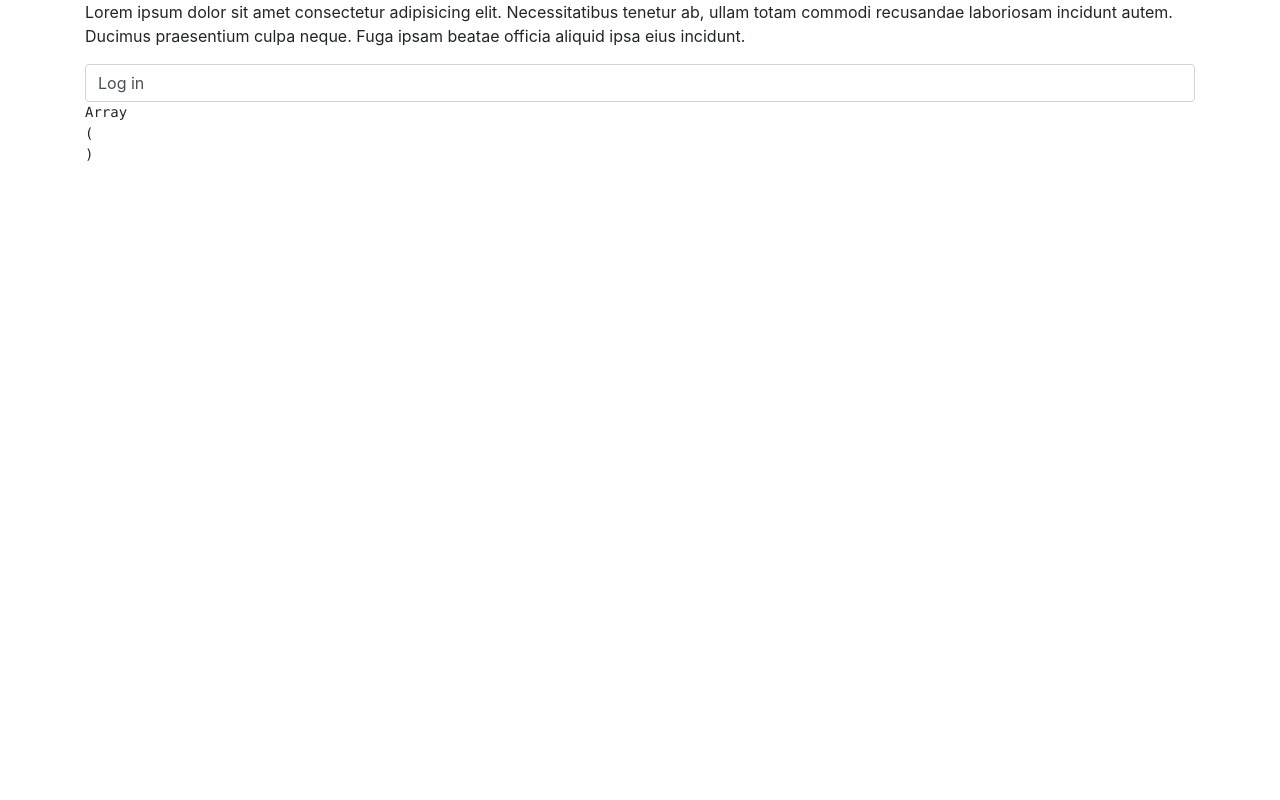
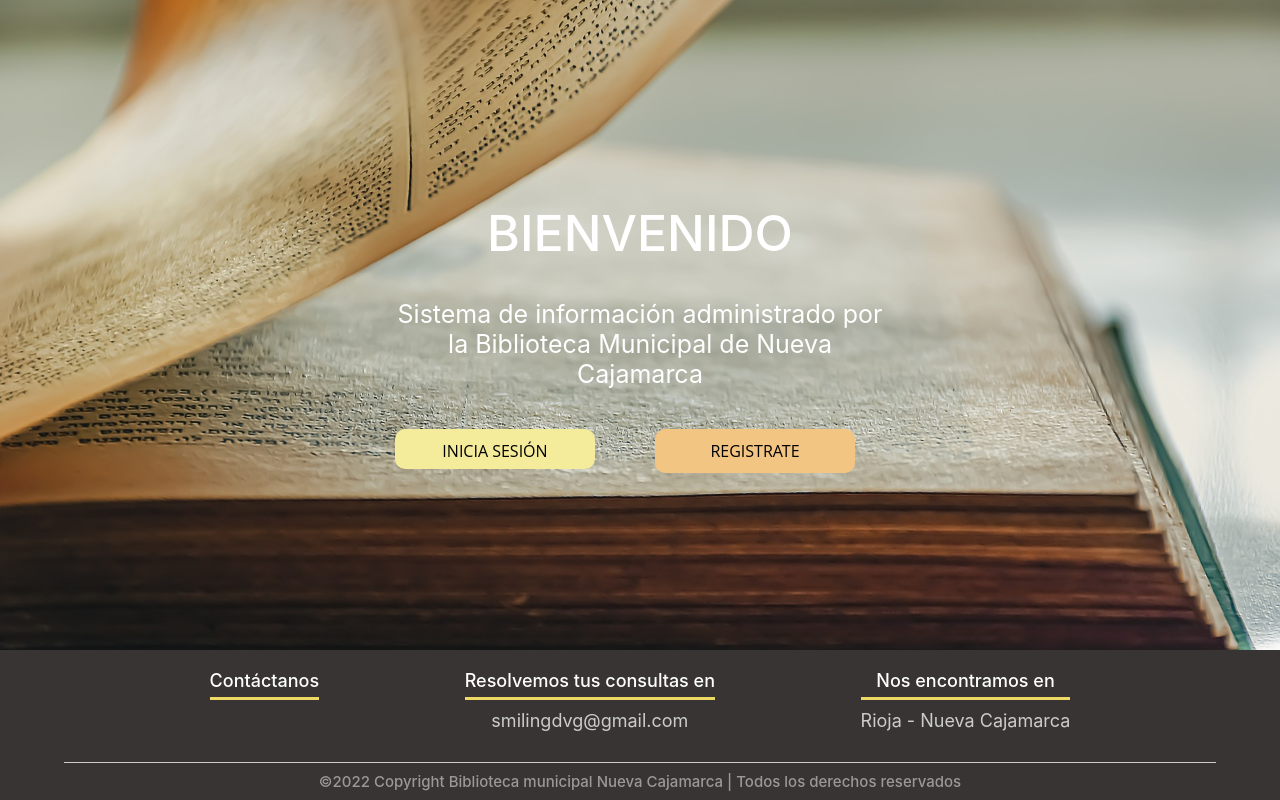
Before and after one commit to LeenhCraft/estructuraMVC, a PHP site: page / in a window 1280 px wide. Run offline with PHP 8.4, Linux system fonts and the light colour scheme; some libraries are stand-ins or nearby versions.

Commit message:
web actualizada

```diff
--- /dev/null
+++ b/Assets/css/styles.css
@@ -0,0 +1,356 @@
+/*! normalize.css v8.0.1 | MIT License | github.com/necolas/normalize.css */
+html {
+    line-height: 1.15;
+    -webkit-text-size-adjust: 100%
+}
+
+body {
+    margin: 0
+}
+
+main {
+    display: block
+}
+
+h1 {
+    font-size: 2em;
+    margin: .67em 0
+}
+
+hr {
+    box-sizing: content-box;
+    height: 0;
+    overflow: visible
+}
+
+pre {
+    font-family: monospace, monospace;
+    font-size: 1em
+}
+
+a {
+    background-color: transparent
+}
+
+abbr[title] {
+    border-bottom: none;
+    text-decoration: underline;
+    text-decoration: underline dotted
+}
+
+b, strong {
+    font-weight: bolder
+}
+
+code, kbd, samp {
+    font-family: monospace, monospace;
+    font-size: 1em
+}
+
+small {
+    font-size: 80%
+}
+
+sub, sup {
+    font-size: 75%;
+    line-height: 0;
+    position: relative;
+    vertical-align: baseline
+}
+
+sub {
+    bottom: -.25em
+}
+
+sup {
+    top: -.5em
+}
+
+img {
+    border-style: none
+}
+
+button, input, optgroup, select, textarea {
+    font-family: inherit;
+    font-size: 100%;
+    line-height: 1.15;
+    margin: 0
+}
+
+button, input {
+    overflow: visible
+}
+
+button, select {
+    text-transform: none
+}
+
+[type=button], [type=reset], [type=submit], button {
+    -webkit-appearance: button
+}
+
+[type=button]::-moz-focus-inner, [type=reset]::-moz-focus-inner, [type=submit]::-moz-focus-inner, button::-moz-focus-inner {
+    border-style: none;
+    padding: 0
+}
+
+[type=button]:-moz-focusring, [type=reset]:-moz-focusring, [type=submit]:-moz-focusring, button:-moz-focusring {
+    outline: 1px dotted ButtonText
+}
+
+fieldset {
+    padding: .35em .75em .625em
+}
+
+legend {
+    box-sizing: border-box;
+    color: inherit;
+    display: table;
+    max-width: 100%;
+    padding: 0;
+    white-space: normal
+}
+
+progress {
+    vertical-align: baseline
+}
+
+textarea {
+    overflow: auto
+}
+
+[type=checkbox], [type=radio] {
+    box-sizing: border-box;
+    padding: 0
+}
+
+[type=number]::-webkit-inner-spin-button, [type=number]::-webkit-outer-spin-button {
+    height: auto
+}
+
+[type=search] {
+    -webkit-appearance: textfield;
+    outline-offset: -2px
+}
+
+[type=search]::-webkit-search-decoration {
+    -webkit-appearance: none
+}
+
+::-webkit-file-upload-button {
+    -webkit-appearance: button;
+    font: inherit
+}
+
+details {
+    display: block
+}
+
+summary {
+    display: list-item
+}
+
+template {
+    display: none
+}
+
+[hidden] {
+    display: none
+}
+
+
+
+.contenedor {
+    display: flex;
+    /*flexibilizar las cajas o div*/
+    max-width: 100%;
+    /*ancho*/
+    height: calc(100vh - 150px);
+    /*en cada pantalla va a ocupar el 80 percent de esa pantalla*/
+    background-image: url(../img/book1.jpg);
+    background-repeat: no-repeat;
+    background-size: cover;
+    /*para que la imagen ocupe todo nuestro contenedor*/
+    background-position: center;
+    /*imagen alineado a la izquierda*/
+}
+
+.wrap {
+    max-width: 1000px;
+    /*esto e spara q no ocupe de ancho a ancho*/
+    margin: 0 auto;
+    /*para que el contenido se centre*/
+    height: 100%;
+    /*lo que el texto nos de de alto*/
+    display: flex;
+    flex-flow: row wrap;
+    /*para q sea flexible cuando el tamao de las pantallas sean chicas*/
+    justify-content: center;
+    /*alineado a la izquierda*/
+}
+
+.box {
+    flex-basis: 50%;
+    /*el tamaño que va ocupar esta caja*/
+    color: white;
+    /*o fff*/
+    text-align: center;
+    align-self: center;
+
+}
+
+span {
+    font-size: 18px;
+    /*tamaño d eletra*/
+    letter-spacing: 2px;
+    /*para q las letras se separen*/
+    font-weight: 300;
+
+}
+
+h1 {
+    /*o puede ser así también .contenedor .warp .box .h1*/
+    font-size: 50px;
+    /*tamaño d eletra*/
+    line-height: .9;
+    /*alto entre linea desde 0 hasta 1 punto y algo*/
+    padding-bottom: 10px;
+    /*para q se separe abajo de lo que va a ver del h1*/
+
+}
+
+p {
+    font-size: 25px;
+    line-height: 1.2;
+
+}
+
+.botones {
+    display: flex;
+    margin-top: 40px;
+    /*para que los botones se despeguen de lo dearriba*/
+    flex-flow: row wrap;
+    font-family: 'Open Sans';
+}
+
+.btn1 {
+    flex-basis: 40%;
+    background-color: #f4eb9b;
+    border: none;
+    border-radius: 10px;
+    /*para q los bordes queden resondeados*/
+    /*padding: 10px 40px 10px 40px;arriba - derecha - abajo - izquierda*/
+    padding: 10px 20px;
+    margin-left: 5px;
+    text-align: center;
+    text-decoration: none;
+    /*para q se le quiten las rayitas que tiene debajo*/
+    color: black;
+    cursor: pointer;
+    transition: .3s ease;
+    width: 160px;
+    height: 40px;
+
+}
+
+.btn1:hover {
+    /*para efectos en el botón*/
+    /* background-color: rgb(255, 255,255, .3);transparencia de 3*/
+    background-color: #fff;
+}
+
+.btn2 {
+    flex-basis: 40%;
+    background-color: #f2c583;
+    border-radius: 10px;
+    /*para q los bordes queden resondeados*/
+    /*padding: 10px 30px 10px 30px;arriba - derecha - abajo - izquierda*/
+    padding: 10px 20px;
+    margin-left: 60px;
+    text-align: center;
+    text-decoration: none;
+    /*para q se le quiten las rayitas que tiene debajo*/
+    color: black;
+    cursor: pointer;
+    transition: .3s ease;
+}
+
+.btn2:hover {
+    /*para efectos en el botón*/
+    background-color: rgb(156, 255, 255, .6);
+    /*transparencia de 3*/
+
+}
+
+/* footer */
+
+footer {
+    height: 150px;
+    background: #383434;
+    padding: 20px 0 10px 0;
+    margin: auto;
+    overflow: hidden;
+}
+
+.contenedor-footer {
+    display: flex;
+    width: 90%;
+    justify-content: space-evenly;
+    margin: auto;
+    padding-bottom: 15px;
+    border-bottom: 1px solid #ccc;
+}
+
+.content-foo {
+    text-align: center;
+}
+
+.content-foo h4 {
+    color: #fff;
+    font-size: 18px;
+    border-bottom: 3px solid #edd963;
+    padding-bottom: 5px;
+    margin-bottom: 10px;
+}
+
+.content-foo p {
+    color: #ccc;
+    font-size: 18px;
+}
+
+.titulo-final {
+    text-align: center;
+    font-size: 15px;
+    margin: 10px 0 0 0;
+    color: #9e9797;
+}
+
+@media screen and (max-width:500px) {
+
+
+    /* Footer */
+
+    .contenedor-footer {
+        flex-direction: column;
+        border: none;
+    }
+
+    .content-foo {
+        margin-bottom: 20px;
+        text-align: center;
+    }
+
+    .content-foo h4 {
+        border: none;
+    }
+
+    .content-foo p {
+        color: #ccc;
+        border-bottom: 1px solid #f2f2f2;
+        padding-bottom: 20px;
+    }
+
+    .titulo-final {
+        font-size: 18px;
+    }
+}
--- a/Controllers/Web.php
+++ b/Controllers/Web.php
@@ -11,7 +11,7 @@ class Web extends Controllers
 	{
 		$data['titulo_web'] = "LEENHCRAFT | WEB";
 		$data['meta_content'] = "sistemas, nueva cajamarca, pagina web, leenh";
-		// $data['css'] = ['css/bootstrap.css'];
+		$data['css'] = ['css/styles.css'];
 		// $data['js'] = ['js/jquery.min.js', 'js/bootstrap.min.js'];
 		$this->views->getView('Web', "web", $data);
 	}
--- a/Views/Web/web.php
+++ b/Views/Web/web.php
@@ -1,9 +1,42 @@
 <?php headerWeb('header_web', $data); ?>
-<div class="container">
+<div class="container d-none">
     <p>Lorem ipsum dolor sit amet consectetur adipisicing elit. Necessitatibus tenetur ab, ullam totam commodi recusandae laboriosam incidunt autem. Ducimus praesentium culpa neque. Fuga ipsam beatae officia aliquid ipsa eius incidunt.</p>
     <a href="login" class="form-control">Log in</a>
     <?php
     dep($_SESSION);
     ?>
 </div>
+<main>
+    <div class="contenedor">
+        <div class="wrap">
+            <div class="box">
+                <!--<span>BIENVENIDO...</span>-->
+                <h1>BIENVENIDO</h1>
+                <p>Sistema de información administrado por la Biblioteca Municipal de Nueva Cajamarca</p>
+                <div class="botones">
+                    <a href="/login" class="btn1">INICIA SESIÓN</a>
+                    <a href="#" class="btn2">REGISTRATE</a>
+                </div>
+            </div>
+</main>
+
+
+<footer>
+    <div class="contenedor-footer">
+        <div class="content-foo">
+            <h4>Contáctanos</h4>
+
+        </div>
+        <div class="content-foo">
+            <h4>Resolvemos tus consultas en</h4>
+            <p>smilingdvg@gmail.com</p>
+        </div>
+        <div class="content-foo">
+            <h4>Nos encontramos en</h4>
+            <p>Rioja - Nueva Cajamarca</p>
+        </div>
+    </div>
+    <h2 class="titulo-final">&copy;2022 Copyright Biblioteca municipal Nueva Cajamarca | Todos los derechos reservados</h2>
+</footer>
+
 <?php footerWeb('footer_web', $data); ?>
```
Also changed, not shown: db/db_project.sql (deleted, +0 -354 lines), Assets/img/book.png (added), Assets/img/book1.jpg (added), 1 other file.
